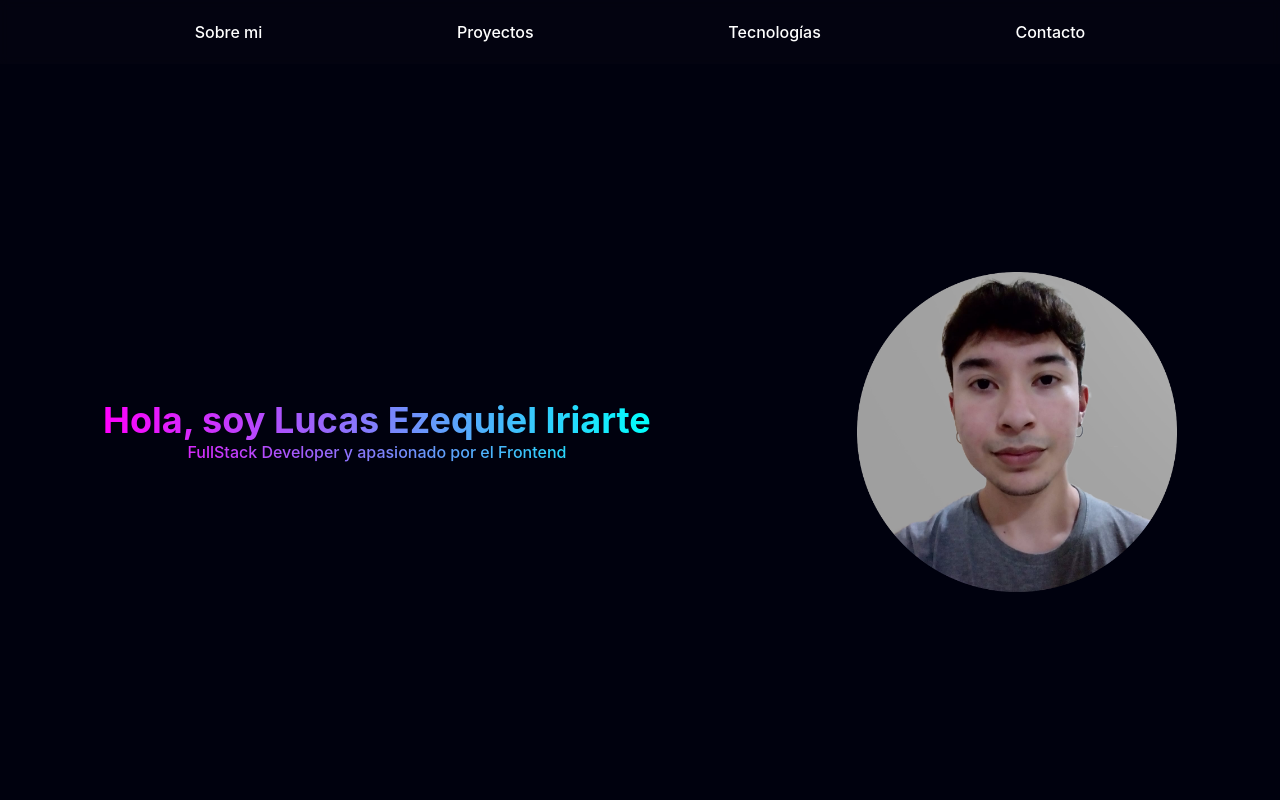
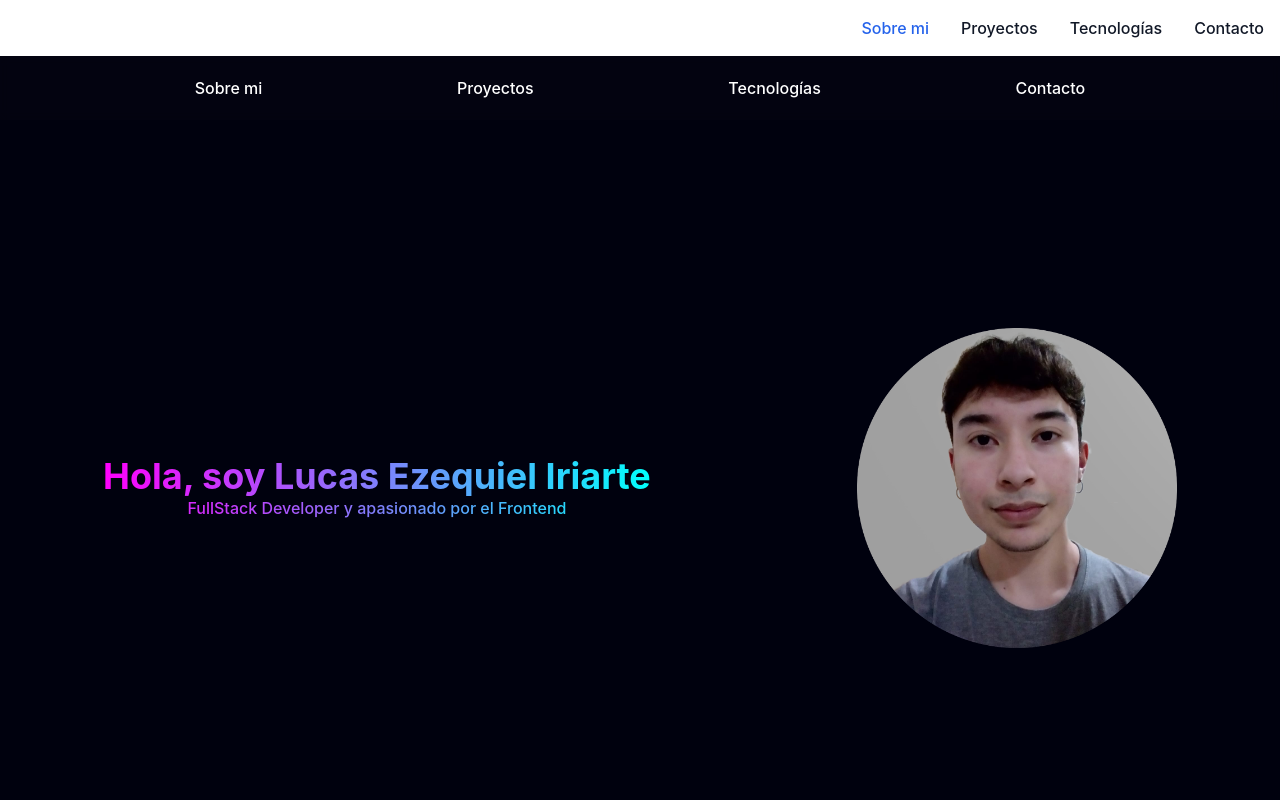
Before and after one commit to LucasIriarte/Portfolio, a React (Vite) app: page / in a window 1280 px wide. Shown: the top 800 px of the page. Built offline with nearby package versions, Linux system fonts and the light colour scheme.

Commit message:
NavBar dropdown

```diff
--- a/src/components/Header/Header.jsx
+++ b/src/components/Header/Header.jsx
@@ -1,10 +1,45 @@
-import React from "react";
+import React, { useEffect, useState } from "react";
 import { NavLink } from "react-router-dom";
 
 
 const Header = () => {
+    const [barsDropDown, setBarsDropDown] = useState(false)
+    const handleBarsDrops = () => {
+        barsDropDown?setBarsDropDown(false):setBarsDropDown(true)
+    }
     return (
         <>
+            <nav className="bg-white border-gray-200 dark:bg-gray-900">
+                <div className="flex flex-wrap items-center justify-end max-w-screen-xl mx-auto p-4">
+                    {/* <a href="https://flowbite.com" className="flex items-center">
+                        <img src="https://flowbite.com/docs/images/logo.svg" className="h-8 mr-3" alt="Flowbite Logo" />
+                        <span className="self-center text-2xl font-semibold whitespace-nowrap dark:text-white">Flowbite</span>
+                    </a> */}
+                    <div className="flex items-center md:order-2">
+                        <button data-collapse-toggle="mega-menu" type="button" className="inline-flex items-center p-2 ml-1 text-sm text-gray-500 rounded-lg md:hidden hover:bg-gray-100 focus:outline-none focus:ring-2 focus:ring-gray-200 dark:text-gray-400 dark:hover:bg-gray-700 dark:focus:ring-gray-600" aria-controls="mega-menu" aria-expanded="false" onClick={handleBarsDrops}>
+                            <span className="sr-only">Open main menu</span>
+                            <svg aria-hidden="true" className="w-6 h-6" fill="currentColor" viewBox="0 0 20 20" xmlns="http://www.w3.org/2000/svg"><path fill-rule="evenodd" d="M3 5a1 1 0 011-1h12a1 1 0 110 2H4a1 1 0 01-1-1zM3 10a1 1 0 011-1h12a1 1 0 110 2H4a1 1 0 01-1-1zM3 15a1 1 0 011-1h12a1 1 0 110 2H4a1 1 0 01-1-1z" clip-rule="evenodd"></path></svg>
+                        </button>
+                    </div>
+                    <div id="mega-menu" className={barsDropDown===true?"items-center justify-between w-full md:flex md:w-auto md:order-1":"items-center justify-between hidden w-full md:flex md:w-auto md:order-1"}>
+                        <ul className="flex flex-col mt-4 font-medium md:flex-row md:space-x-8 md:mt-0">
+                            <li>
+                                <a href="#" className="block py-2 pl-3 pr-4 text-blue-600 border-b border-gray-100 hover:bg-gray-50 md:hover:bg-transparent md:border-0 md:hover:text-blue-600 md:p-0 dark:text-blue-500 md:dark:hover:text-blue-500 dark:hover:bg-gray-700 dark:hover:text-blue-500 md:dark:hover:bg-transparent dark:border-gray-700" aria-current="page">Sobre mi</a>
+                            </li>
+                            <li>
+                                <a href="#" className="block py-2 pl-3 pr-4 text-gray-900 border-b border-gray-100 hover:bg-gray-50 md:hover:bg-transparent md:border-0 md:hover:text-blue-600 md:p-0 dark:text-white md:dark:hover:text-blue-500 dark:hover:bg-gray-700 dark:hover:text-blue-500 md:dark:hover:bg-transparent dark:border-gray-700">Proyectos</a>
+                            </li>
+                            <li>
+                                <a href="#" className="block py-2 pl-3 pr-4 text-gray-900 border-b border-gray-100 hover:bg-gray-50 md:hover:bg-transparent md:border-0 md:hover:text-blue-600 md:p-0 dark:text-white md:dark:hover:text-blue-500 dark:hover:bg-gray-700 dark:hover:text-blue-500 md:dark:hover:bg-transparent dark:border-gray-700">Tecnologías</a>
+                            </li>
+                            <li>
+                                <a href="#" className="block py-2 pl-3 pr-4 text-gray-900 border-b border-gray-100 hover:bg-gray-50 md:hover:bg-transparent md:border-0 md:hover:text-blue-600 md:p-0 dark:text-white md:dark:hover:text-blue-500 dark:hover:bg-gray-700 dark:hover:text-blue-500 md:dark:hover:bg-transparent dark:border-gray-700">Contacto</a>
+                            </li>
+                        </ul>
+                    </div>
+                </div>
+            </nav>
+
             <nav className="flex justify-evenly items-center font-medium h-16 fixed w-full backdrop-blur-sm bg-white/[.01]">
                 <NavLink>
                     Sobre mi
```
